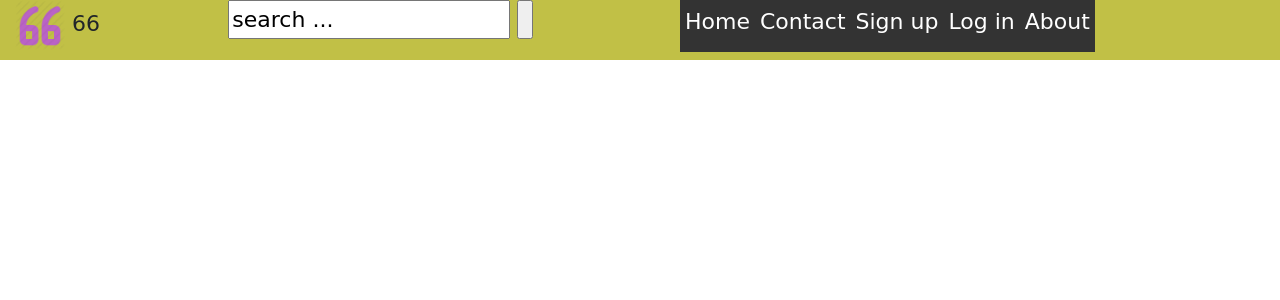
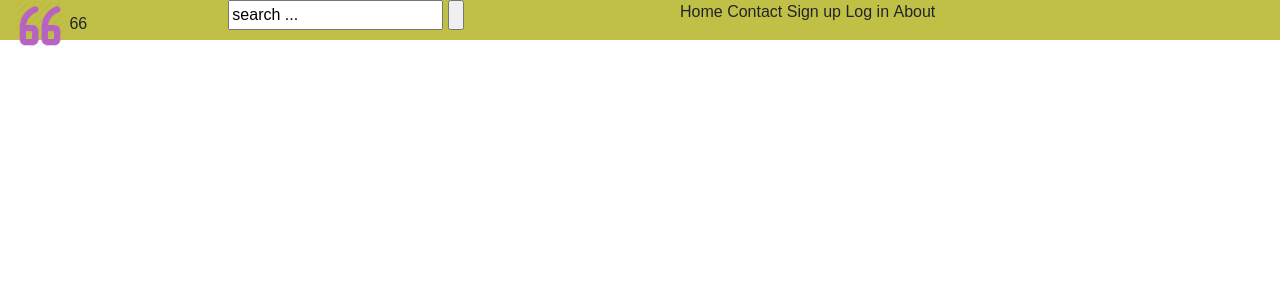
Before and after one commit to Mithirsan/projetTI, a PHP site: page /index.html in a window 1280 px wide. Shown: the top 300 px of the page. Run offline with PHP 8.4, Linux system fonts and the light colour scheme.

Commit message:
optimisation bootstrap

```diff
--- a/CSS/style.css
+++ b/CSS/style.css
@@ -7,15 +7,15 @@
 
 /*HEADER*/
 header {
-    height: 60px;
+    height: 40px;
     text-align: left;
     display: inline-block;
     background-color: #C1C046;
 }
 
 header *{
-    font-family: pressStart, cursive;
-    font-size: 22px;
+    font-family: pressStart, sans-serif;
+    font-size: 16px;
     display: inline-block;
     text-align: left;
 }
@@ -34,26 +34,3 @@ header #logo h1 {
     margin: 0, 0, 0, 0;
     display: inline-block;
 }
-
-Header #menu ul *{
-    list-style-type: none;
-    margin: 0;
-    padding: 0;
-    overflow: hidden;
-    background-color: #333;
-}
-
-Header #menu li {
-    float: left;
-    padding: 5px;
-}
-
-Header #menu li a {
-    color: white;
-    text-align: center;
-    text-decoration: none;
-}
-
-Header #menu li a:hover {
-    background-color: #111;
-}
```
